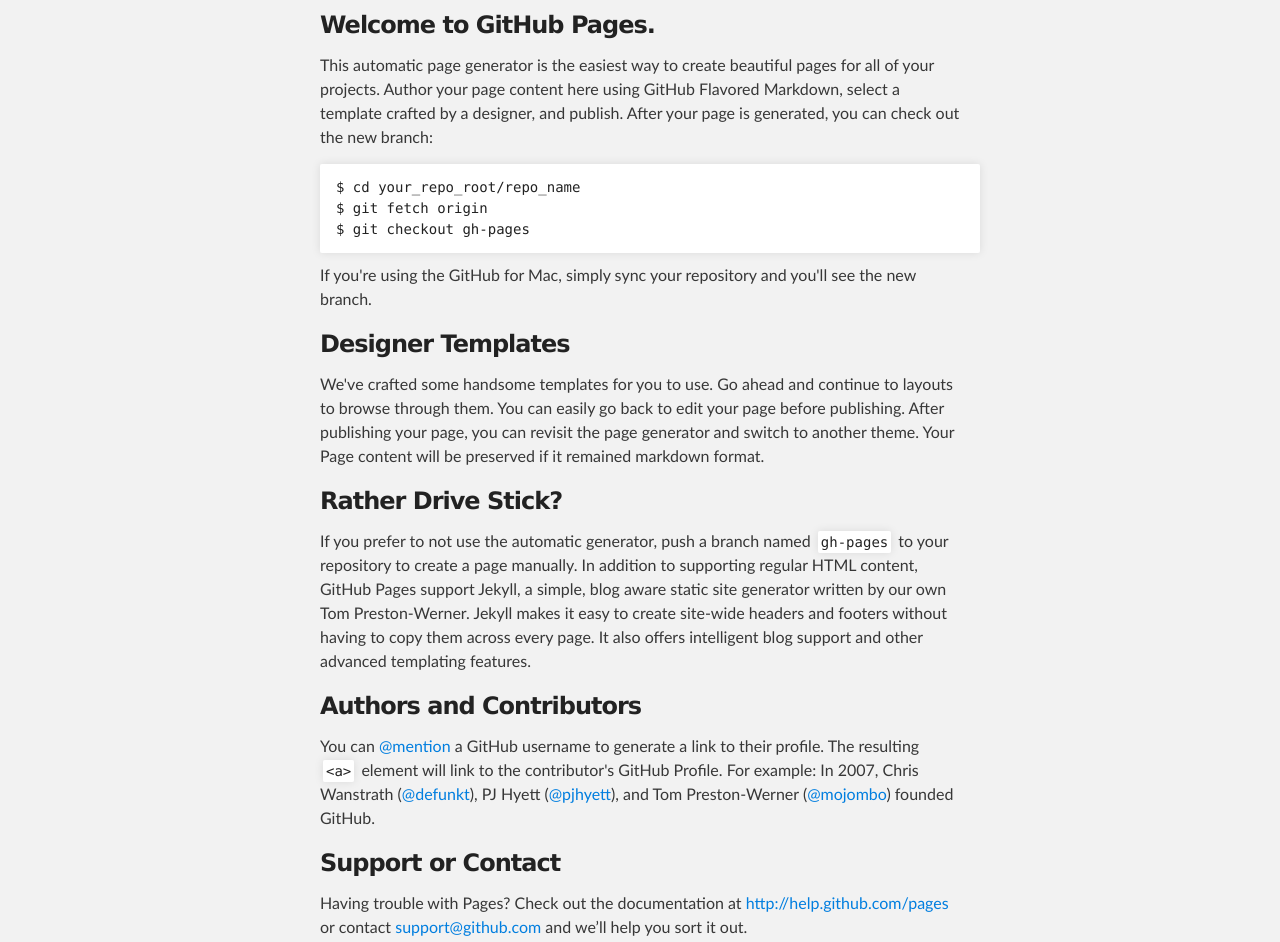
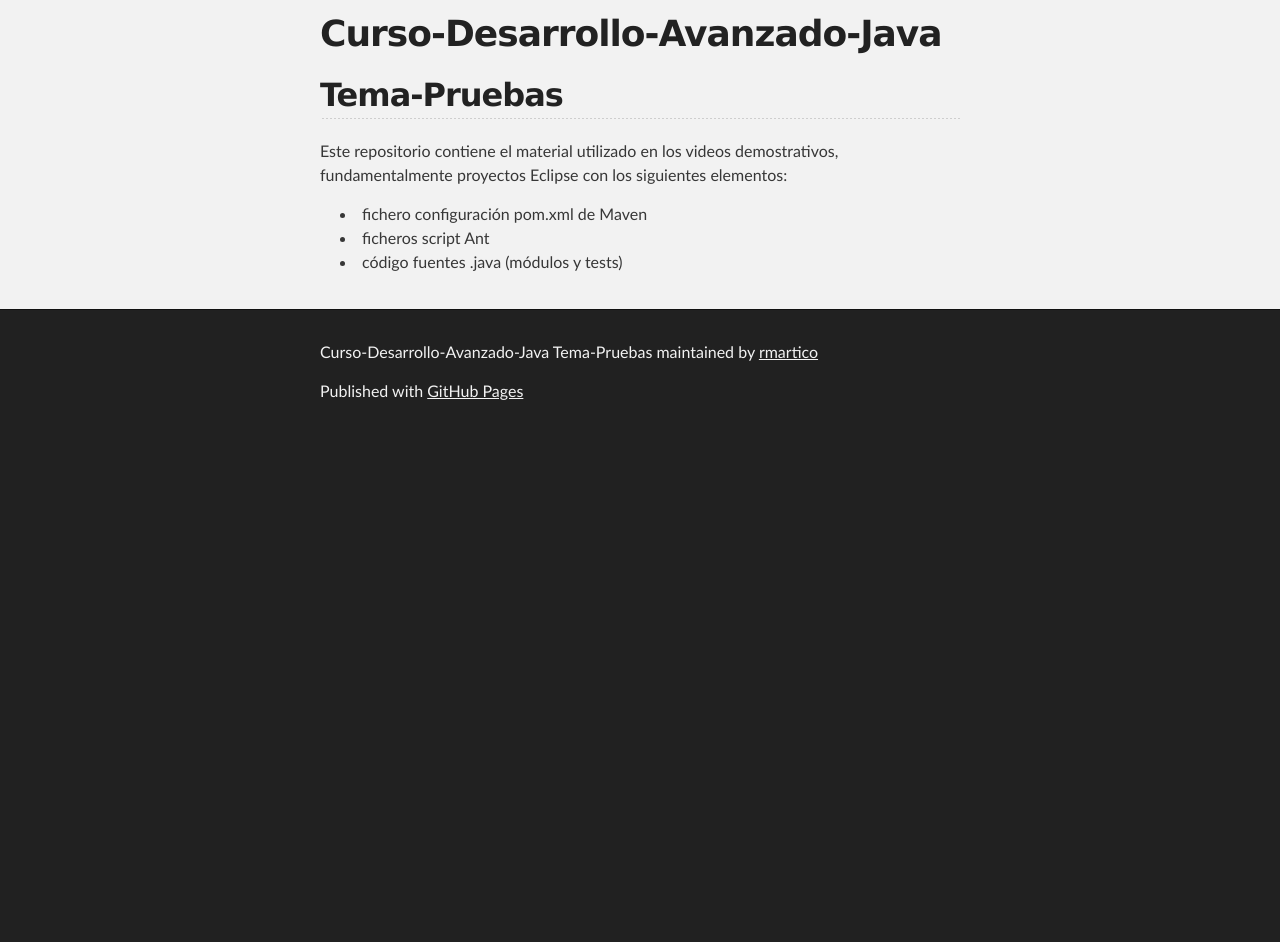
Before and after one commit to rmartico/Curso-Desarrollo-Avanzado-Java-Tema-Pruebas, a plain HTML site: page index.html in a window 1280 px wide. Shown: the part 280-1222 px from the top of the page. After the commit the page ends 800 px from the top, so only its background shows below. Drawn offline with Linux system fonts and the light colour scheme.

```diff
--- a/index.html
+++ b/index.html
@@ -31,37 +31,19 @@
     <!-- MAIN CONTENT -->
     <div id="main_content_wrap" class="outer">
       <section id="main_content" class="inner">
-        <h3>
-<a name="welcome-to-github-pages" class="anchor" href="#welcome-to-github-pages"><span class="octicon octicon-link"></span></a>Welcome to GitHub Pages.</h3>
+        <h1>
+<a name="curso-desarrollo-avanzado-java" class="anchor" href="#curso-desarrollo-avanzado-java"><span class="octicon octicon-link"></span></a>Curso-Desarrollo-Avanzado-Java</h1>
 
-<p>This automatic page generator is the easiest way to create beautiful pages for all of your projects. Author your page content here using GitHub Flavored Markdown, select a template crafted by a designer, and publish. After your page is generated, you can check out the new branch:</p>
+<h2>
+<a name="tema-pruebas" class="anchor" href="#tema-pruebas"><span class="octicon octicon-link"></span></a>Tema-Pruebas</h2>
 
-<pre><code>$ cd your_repo_root/repo_name
-$ git fetch origin
-$ git checkout gh-pages
-</code></pre>
+<p>Este repositorio contiene el material utilizado en los videos demostrativos, fundamentalmente proyectos Eclipse con los siguientes elementos:</p>
 
-<p>If you're using the GitHub for Mac, simply sync your repository and you'll see the new branch.</p>
-
-<h3>
-<a name="designer-templates" class="anchor" href="#designer-templates"><span class="octicon octicon-link"></span></a>Designer Templates</h3>
-
-<p>We've crafted some handsome templates for you to use. Go ahead and continue to layouts to browse through them. You can easily go back to edit your page before publishing. After publishing your page, you can revisit the page generator and switch to another theme. Your Page content will be preserved if it remained markdown format.</p>
-
-<h3>
-<a name="rather-drive-stick" class="anchor" href="#rather-drive-stick"><span class="octicon octicon-link"></span></a>Rather Drive Stick?</h3>
-
-<p>If you prefer to not use the automatic generator, push a branch named <code>gh-pages</code> to your repository to create a page manually. In addition to supporting regular HTML content, GitHub Pages support Jekyll, a simple, blog aware static site generator written by our own Tom Preston-Werner. Jekyll makes it easy to create site-wide headers and footers without having to copy them across every page. It also offers intelligent blog support and other advanced templating features.</p>
-
-<h3>
-<a name="authors-and-contributors" class="anchor" href="#authors-and-contributors"><span class="octicon octicon-link"></span></a>Authors and Contributors</h3>
-
-<p>You can <a href="https://github.com/blog/821" class="user-mention">@mention</a> a GitHub username to generate a link to their profile. The resulting <code>&lt;a&gt;</code> element will link to the contributor's GitHub Profile. For example: In 2007, Chris Wanstrath (<a href="https://github.com/defunkt" class="user-mention">@defunkt</a>), PJ Hyett (<a href="https://github.com/pjhyett" class="user-mention">@pjhyett</a>), and Tom Preston-Werner (<a href="https://github.com/mojombo" class="user-mention">@mojombo</a>) founded GitHub.</p>
-
-<h3>
-<a name="support-or-contact" class="anchor" href="#support-or-contact"><span class="octicon octicon-link"></span></a>Support or Contact</h3>
-
-<p>Having trouble with Pages? Check out the documentation at <a href="http://help.github.com/pages">http://help.github.com/pages</a> or contact <a href="mailto:support@github.com">support@github.com</a> and we’ll help you sort it out.</p>
+<ul>
+<li>fichero configuración pom.xml de Maven</li>
+<li>ficheros script Ant </li>
+<li>código fuentes .java (módulos y tests)</li>
+</ul>
       </section>
     </div>
 
```
Also changed, not shown: params.json (+1 -1 lines).
